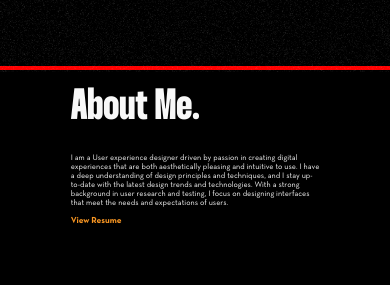
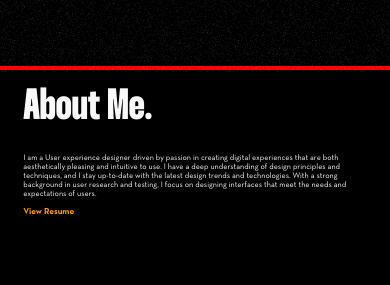
Before and after one commit to Moyowaaaa/Israel-Adeniyi, a Vue app: page / in a window 390 px wide. Shown: the part 772-1057 px from the top of the page. Built offline with nearby package versions, Linux system fonts and the light colour scheme.

Commit message:
responsive test 2

```diff
--- a/src/components/HeroSection.vue
+++ b/src/components/HeroSection.vue
@@ -143,6 +143,8 @@ onMounted(() => {
   max-width: 100%;
 
   padding: 0 11.8rem;
+
+
 }
 
 .Marquee-container {
@@ -183,4 +185,15 @@ onMounted(() => {
   }
 }
 
+@media screen and (max-width:485px) {
+  .sub {
+  max-width: 100%;
+
+  padding: 0 4.5rem;
+
+
+}
+
+}
+
 </style>
--- a/src/components/SelectedWorksSection.vue
+++ b/src/components/SelectedWorksSection.vue
@@ -188,7 +188,7 @@ const navigateToWorks = async() => {
     box-sizing: border-box;
 
     @media screen and (max-width:485px) {
-        padding: 0 5rem;
+        padding: 0 4.5rem;
   }
 
     &--container{
@@ -289,7 +289,7 @@ height: 50rem;
 
         @media screen and (max-width:485px) {
             position: relative;
-    top:100rem;
+    top:105rem;
     width: 25rem;
     padding: 2rem 2rem;
     font-size: 3.25rem;
```
